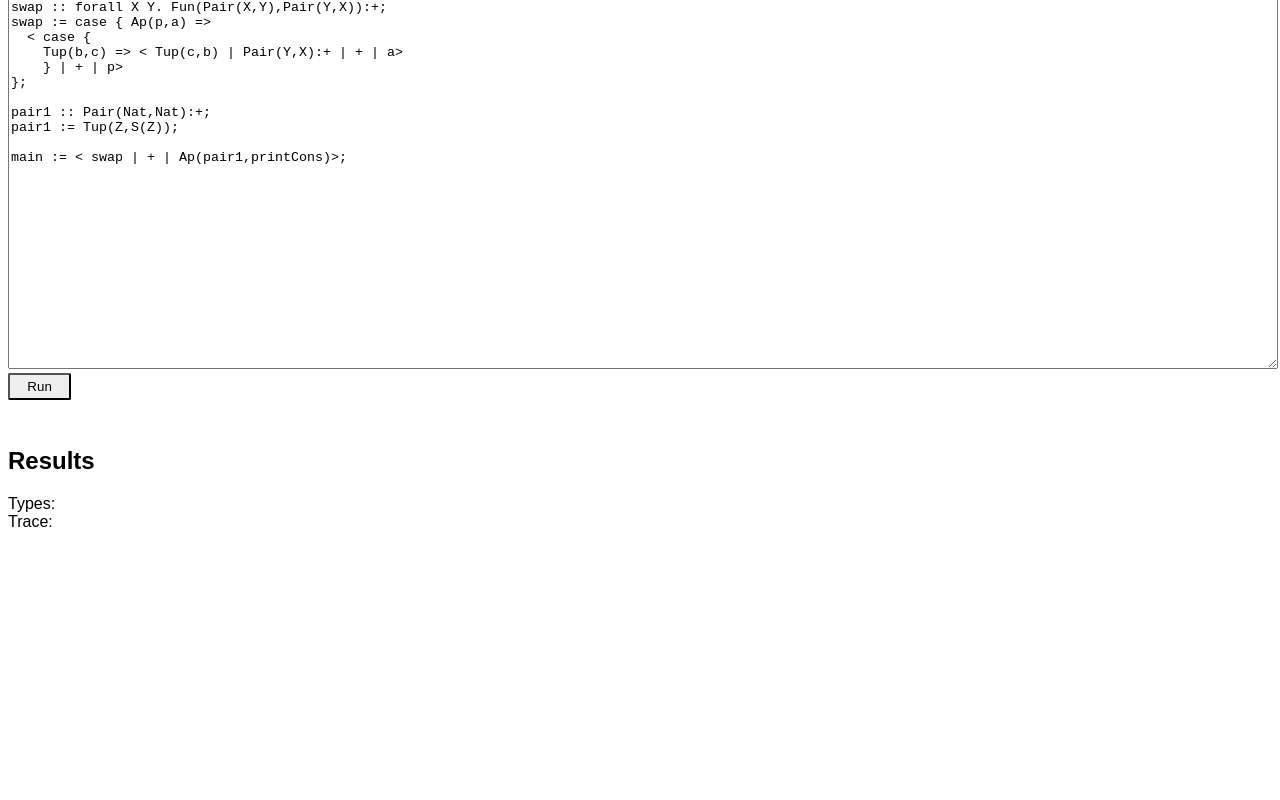
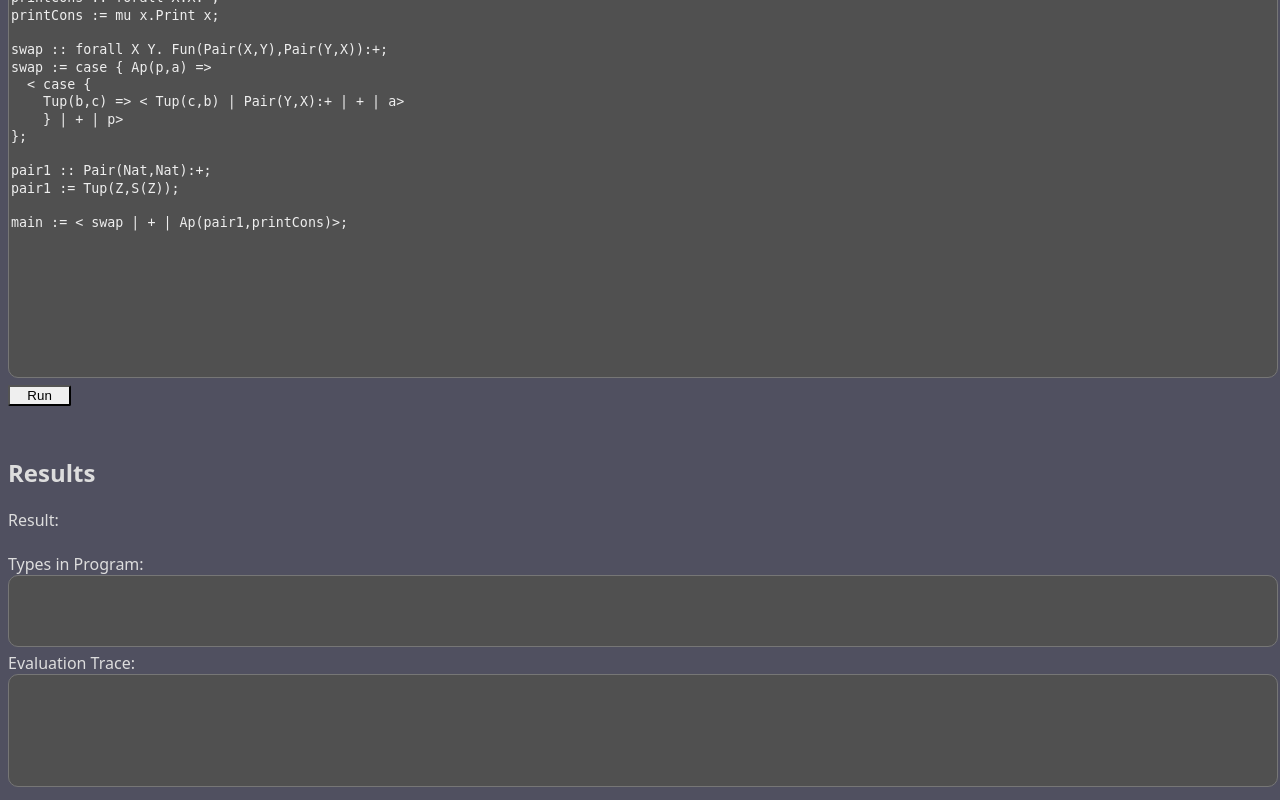
Before and after one commit to MarcoTz/One-Sided-Sequent-Calculus, a plain HTML site: page web-app/index.html in a window 1280 px wide. Shown: the part 312-1112 px from the top of the page. Before the commit the page ends 851 px from the top, so only its background shows below. Drawn offline with Linux system fonts and the light colour scheme.

Commit message:
updated web app layoug

```diff
--- a/web-app/index.html
+++ b/web-app/index.html
@@ -39,11 +39,13 @@
     </div>
     <div class="results">
       <h2>Results</h2>
-      <div id="resultStr"></div>
-      Types: <br/>
-      <div id="typesStr"></div>
-      Trace: <br/>
-      <div id="traceStr"></div>
+      Result: <div class="code" id="resultStr"></div>
+      <br/>
+      Types in Program: <br/>
+      <textarea readonly id="typesStr"></textarea>
+      <br/>
+      Evaluation Trace: <br/>
+      <textarea readonly id="traceStr"></textarea>
     </div>
     <div id="examples">
       <div id="tuple">
--- a/web-app/main.css
+++ b/web-app/main.css
@@ -1,15 +1,28 @@
 body {
-  font-family: "Noto", sans-serif
+  font-family: "Noto Sans", sans-serif;
+  background-color: #505060;
+  color: #dddddd;
+}
+textarea {
+  width: 100%;
+  height: 8em;
+  resize:none;
+  font-family: "DejaVu Sans Mono", sans-serif;
+  background-color:#505050;
+  color: #eeeeff;
+  border-radius:10px;
+  line-height: 1.3;
 }
 
 #progInput {
   width:100%;
-  height:90%
+  height:90%;
+  background-color: #505050;
+  color: #eeeeee;
 }
 
 #runButton {
   width:5%;
-  height:2em;
   border-radius:2px;
 }
 
@@ -17,12 +30,17 @@ body {
   display:none
 }
 
+#typesStr {
+  width: 100%;
+  height: 5em;
+}
+
 .evalSucc {
-  color: green
+  color: #00ff55;
 }
 
 .evalError {
-  color: red
+  color: #ff0033;
 }
 
 .prog {
```
Also changed, not shown: 1 other file.
